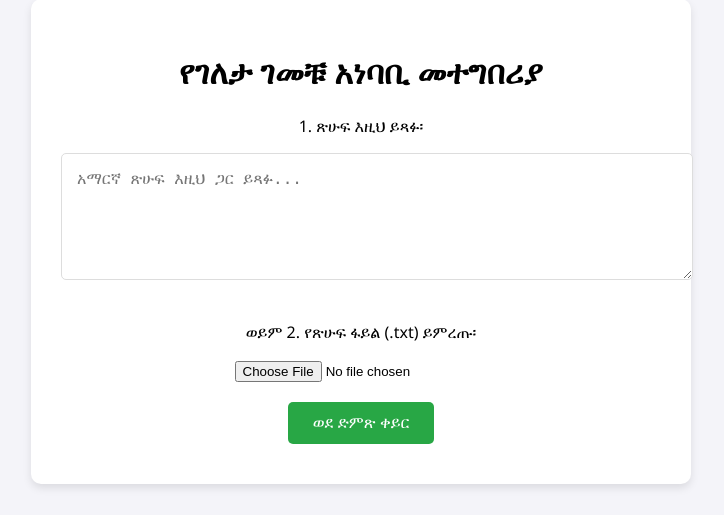
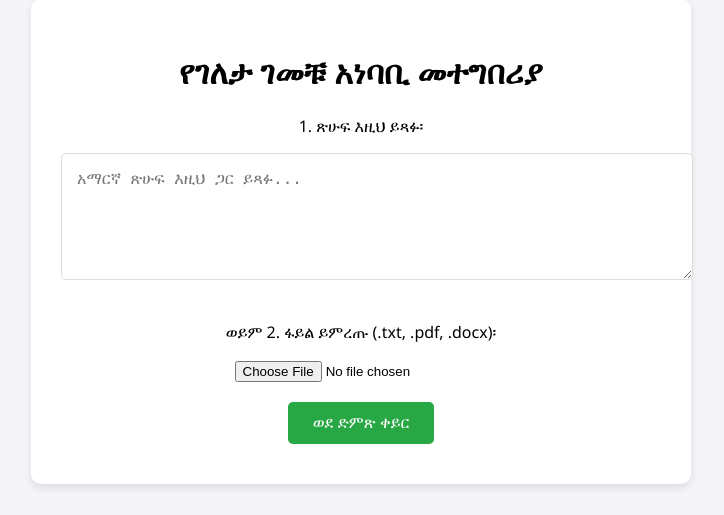
Before and after one commit to tasfayegadisa22-sys/GeletaGemechu-Reader-App-, a Flask app: page / in a window 1280 px wide. Shown: the part 49-564 px from the top of the page, without its empty margins (279-1003 px from the left). Run offline with Flask 3, Linux system fonts and the light colour scheme.

Commit message:
Update file input to accept multiple formats

```diff
--- a/templates/index.html
+++ b/templates/index.html
@@ -1,4 +1,4 @@
-<!DOCTYPE html>
+        <!DOCTYPE html>
 <html lang="am">
 <head>
     <meta charset="UTF-8">
@@ -21,8 +21,8 @@
         <p>1. ጽሁፍ እዚህ ይጻፉ፡</p>
         <textarea id="textInput" rows="5" placeholder="አማርኛ ጽሁፍ እዚህ ጋር ይጻፉ..."></textarea>
 
-        <p>ወይም 2. የጽሁፍ ፋይል (.txt) ይምረጡ፡</p>
-        <input type="file" id="fileInput" accept=".txt"><br>
+        <p>ወይም 2. ፋይል ይምረጡ (.txt, .pdf, .docx)፡</p>
+        <input type="file" id="fileInput" accept=".txt,.pdf,.docx"><br>
 
         <button onclick="convertText()">ወደ ድምጽ ቀይር</button>
 
@@ -43,7 +43,6 @@
                 return;
             }
 
-            // ስክሪን አንባቢህ ይህንን ወዲያውኑ ያነበዋል
             status.innerText = "ሂደቱ ተጀምሯል፣ እባክዎ ትንሽ ይጠብቁ...";
             player.style.display = "none";
 
@@ -62,10 +61,9 @@
                     const url = URL.createObjectURL(blob);
                     player.src = url;
                     player.style.display = "block";
-                    // ስክሪን አንባቢህ ይህንን ሲያነብ ስራው አለቀ ማለት ነው
                     status.innerText = "ድምጹ ዝግጁ ነው! ፕሌይ (Play) የሚለውን ይጫኑ።";
                 } else {
-                    status.innerText = "ስህተት ተፈጥሯል። ጽሁፉን ያረጋግጡ።";
+                    status.innerText = "ስህተት ተፈጥሯል። ፋይሉን ወይንም ጽሁፉን ያረጋግጡ።";
                 }
             } catch (e) {
                 status.innerText = "ከኢንተርኔት ጋር ችግር አለ።";
```
